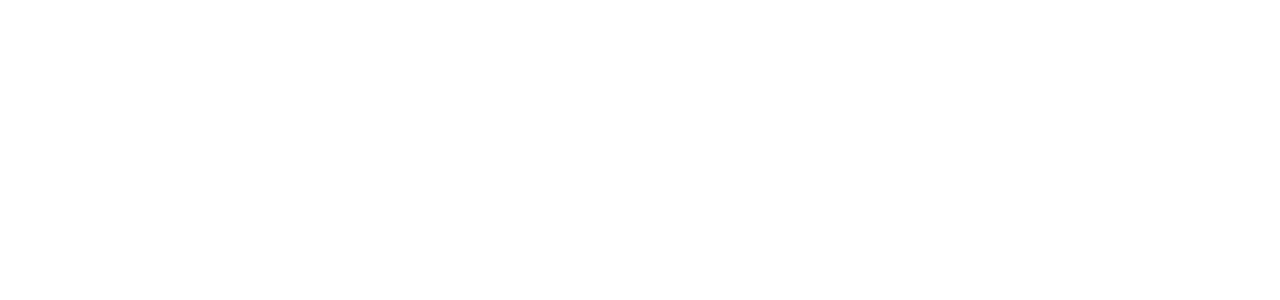
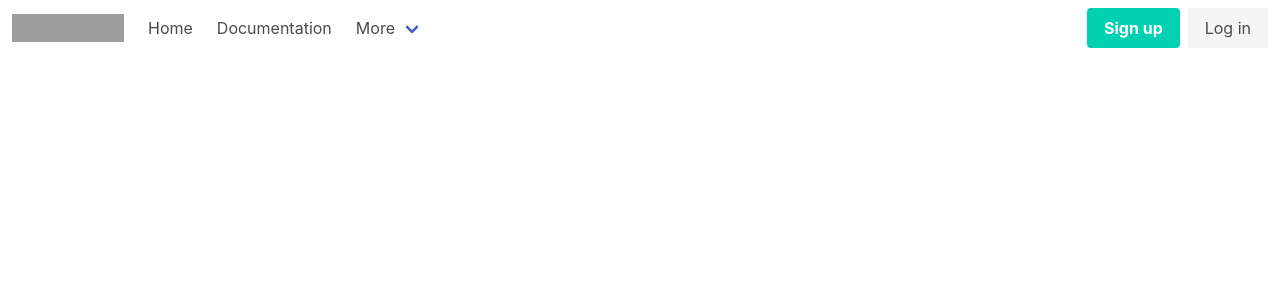
Before and after one commit to GeorgeU2030/GameSaver, a Django app: page / in a window 1280 px wide. Before the commit the part shown is empty. Shown: the top 300 px of the page. Run offline with Django 4.2, Linux system fonts and the light colour scheme; grey boxes are pictures that could not be loaded.

Commit message:
feat:add_static_url_and_bulmaframework

```diff
--- a/GameSaver/settings.py
+++ b/GameSaver/settings.py
@@ -118,6 +118,11 @@
 
 STATIC_URL = 'static/'
 
+import os
+MEDIA_URL = '/media/'
+MEDIA_ROOT = os.path.join(BASE_DIR, 'media')
+STATICFILES_DIRS = (os.path.join(BASE_DIR,'static/css/'),)
+
 # Default primary key field type
 # https://docs.djangoproject.com/en/4.1/ref/settings/#default-auto-field
 
--- a/login/templates/initscreen.html
+++ b/login/templates/initscreen.html
@@ -1,3 +1,4 @@
+{% load static %}
 <!DOCTYPE html>
 <html lang="en">
 <head>
@@ -5,8 +6,72 @@
     <meta http-equiv="X-UA-Compatible" content="IE=edge">
     <meta name="viewport" content="width=device-width, initial-scale=1.0">
     <title>Document</title>
+    <link rel="stylesheet" href="{% static 'login/initscreen.css' %}">
+    <link rel="stylesheet" href="https://cdn.jsdelivr.net/npm/bulma@0.9.4/css/bulma.min.css">
+<link rel="preconnect" href="https://fonts.googleapis.com">
+<link rel="preconnect" href="https://fonts.gstatic.com" crossorigin>
+<link href="https://fonts.googleapis.com/css2?family=DM+Sans&family=Roboto+Condensed&display=swap" rel="stylesheet">
 </head>
 <body>
+    <nav class="navbar" role="navigation" aria-label="main navigation">
+        <div class="navbar-brand">
+          <a class="navbar-item" href="https://bulma.io">
+            <img src="https://bulma.io/images/bulma-logo.png" width="112" height="28">
+          </a>
 
+          <a role="button" class="navbar-burger" aria-label="menu" aria-expanded="false" data-target="navbarBasicExample">
+            <span aria-hidden="true"></span>
+            <span aria-hidden="true"></span>
+            <span aria-hidden="true"></span>
+          </a>
+        </div>
+
+        <div id="navbarBasicExample" class="navbar-menu">
+          <div class="navbar-start">
+            <a class="navbar-item">
+              Home
+            </a>
+
+            <a class="navbar-item">
+              Documentation
+            </a>
+
+            <div class="navbar-item has-dropdown is-hoverable">
+              <a class="navbar-link">
+                More
+              </a>
+
+              <div class="navbar-dropdown">
+                <a class="navbar-item">
+                  About
+                </a>
+                <a class="navbar-item">
+                  Jobs
+                </a>
+                <a class="navbar-item">
+                  Contact
+                </a>
+                <hr class="navbar-divider">
+                <a class="navbar-item">
+                  Report an issue
+                </a>
+              </div>
+            </div>
+          </div>
+
+          <div class="navbar-end">
+            <div class="navbar-item">
+              <div class="buttons">
+                <a class="button is-primary">
+                  <strong>Sign up</strong>
+                </a>
+                <a class="button is-light">
+                  Log in
+                </a>
+              </div>
+            </div>
+          </div>
+        </div>
+      </nav>
 </body>
 </html>
```
Also changed, not shown: static/css/login/initscreen.css (added).
